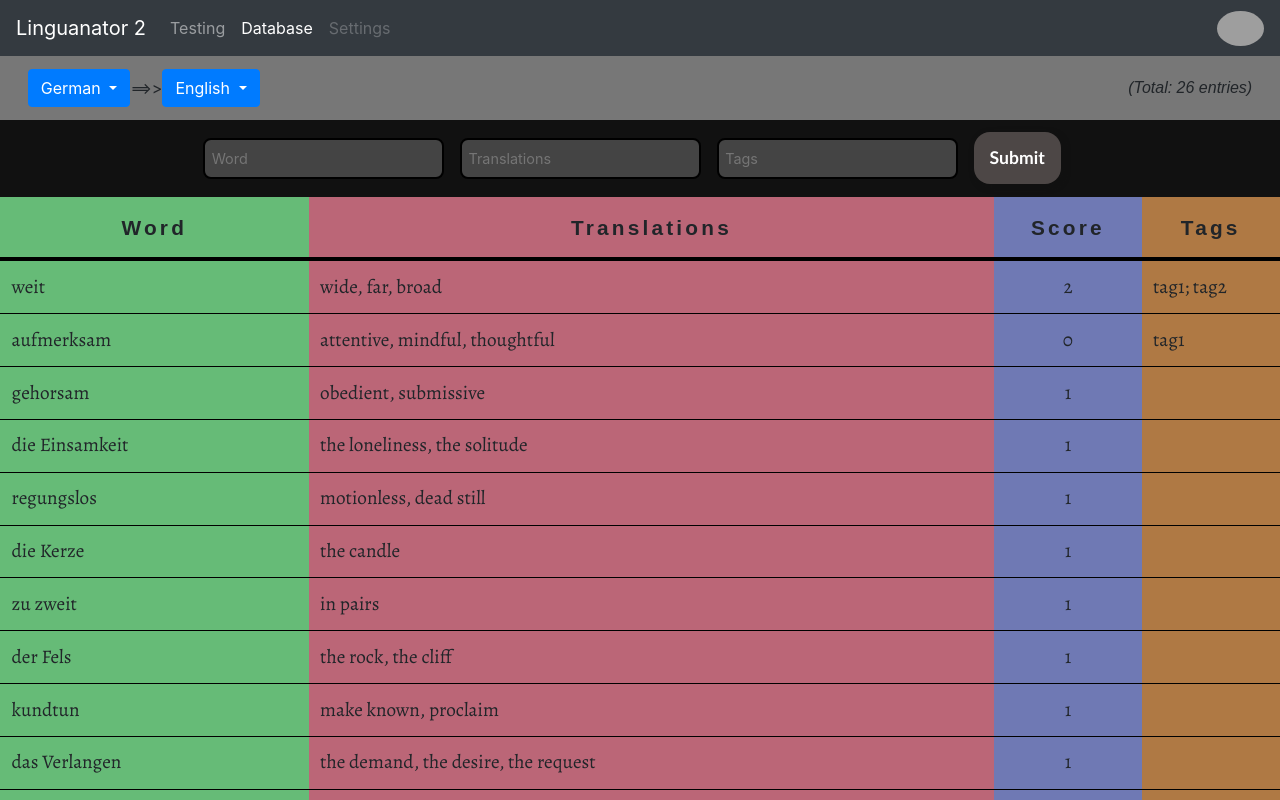
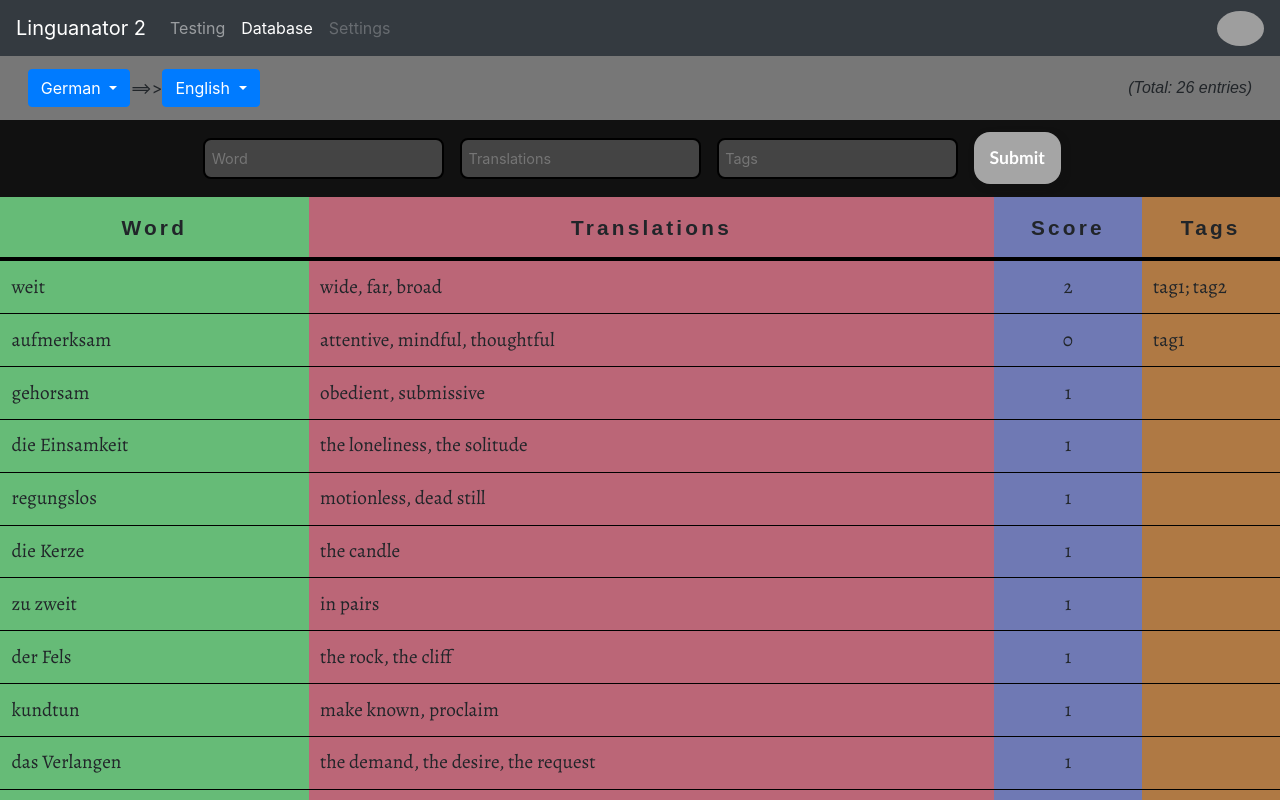
Before and after one commit to IgorBoyarshin/Linguanator2, an Angular app: page /database in a window 1280 px wide. Shown: the top 800 px of the page. Built offline with nearby package versions, Linux system fonts and the light colour scheme; grey boxes are pictures that could not be loaded; a web font is replaced by a local one.

Commit message:
Prepared for submitting

```diff
--- a/src/app/edited-word-entry/edited-word-entry.component.html
+++ b/src/app/edited-word-entry/edited-word-entry.component.html
@@ -1,6 +1,9 @@
-<section class="horizontal input-panel" id="process-word-panel">
-    <input type="text" placeholder="Word"         [(ngModel)]="inputWord"/>
-    <input type="text" placeholder="Translations" [(ngModel)]="inputTranslations">
-    <input type="text" placeholder="Tags"         [(ngModel)]="inputTags">
-    <button class="button button-big dark" (click)="submit()">Submit</button>
+<section class="horizontal input-panel">
+    <input type="text" placeholder="Word"         [(ngModel)]="word"/>
+    <input type="text" placeholder="Translations" [(ngModel)]="translations">
+    <input type="text" placeholder="Tags"         [(ngModel)]="tags">
+    <button
+        class="button button-big dark"
+        [disabled]="!canSubmit()"
+        (click)="submit()">Submit</button>
 </section>
--- a/src/app/edited-word-entry/edited-word-entry.component.ts
+++ b/src/app/edited-word-entry/edited-word-entry.component.ts
@@ -1,11 +1,25 @@
 import { Component, OnInit } from '@angular/core';
 
 @Component({
-  selector: 'app-edited-word-entry',
-  templateUrl: './edited-word-entry.component.html',
-  styleUrls: ['./edited-word-entry.component.css']
+    selector: 'app-edited-word-entry',
+    templateUrl: './edited-word-entry.component.html',
+    styleUrls: ['./edited-word-entry.component.css']
 })
 export class EditedWordEntryComponent implements OnInit {
-  constructor() {}
-  ngOnInit() {}
+    word: string = "";
+    translations: string = "";
+    tags: string = "";
+
+    constructor() {}
+    ngOnInit() {}
+
+    canSubmit(): boolean {
+        return (this.word.trim().length > 0) && (this.translations.trim().length > 0);
+    }
+
+    submit() {
+        const translations = this.translations.split(';');
+        const tags = this.tags.length == 0 ? [] : this.tags.split(';');
+        // TODO
+    }
 }
```
